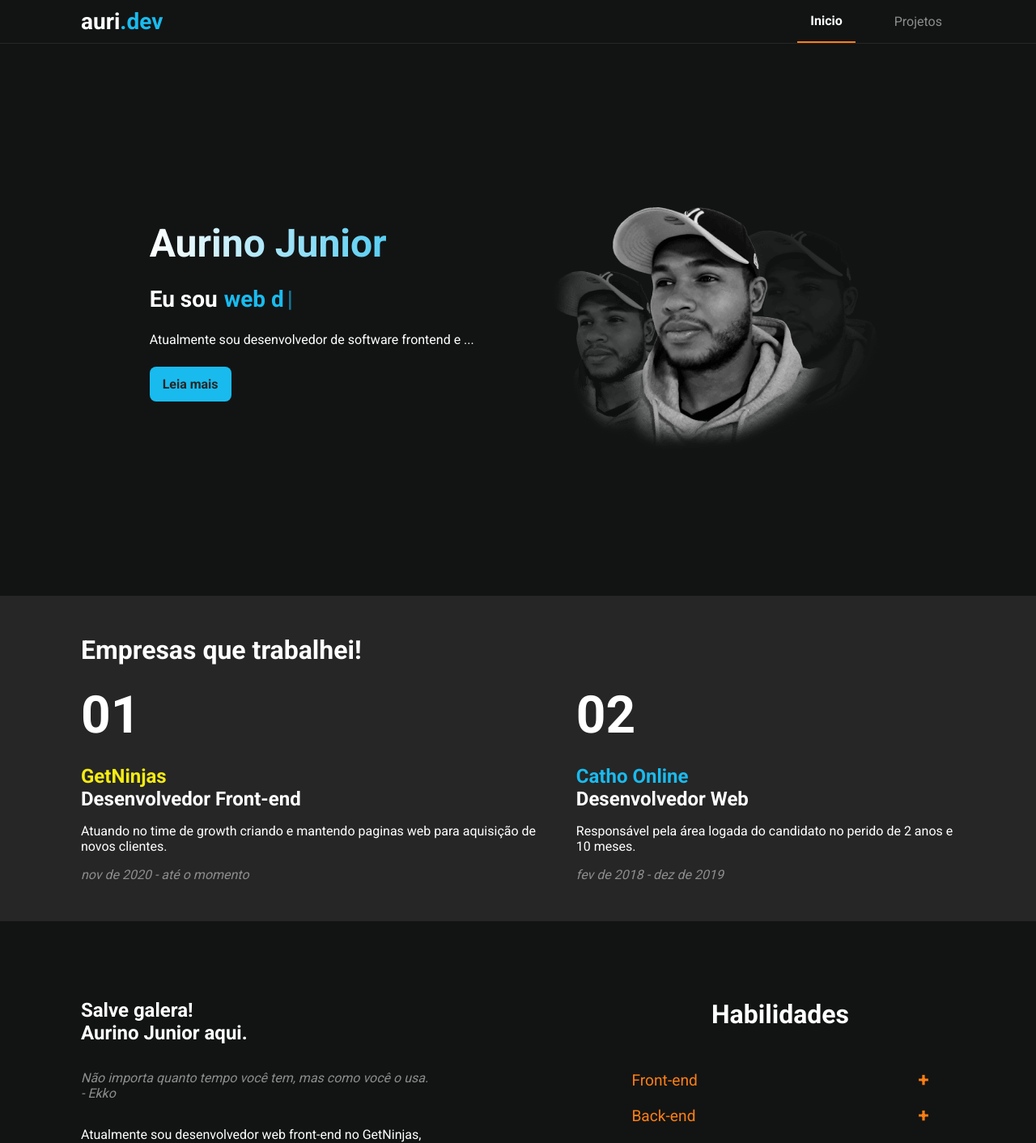
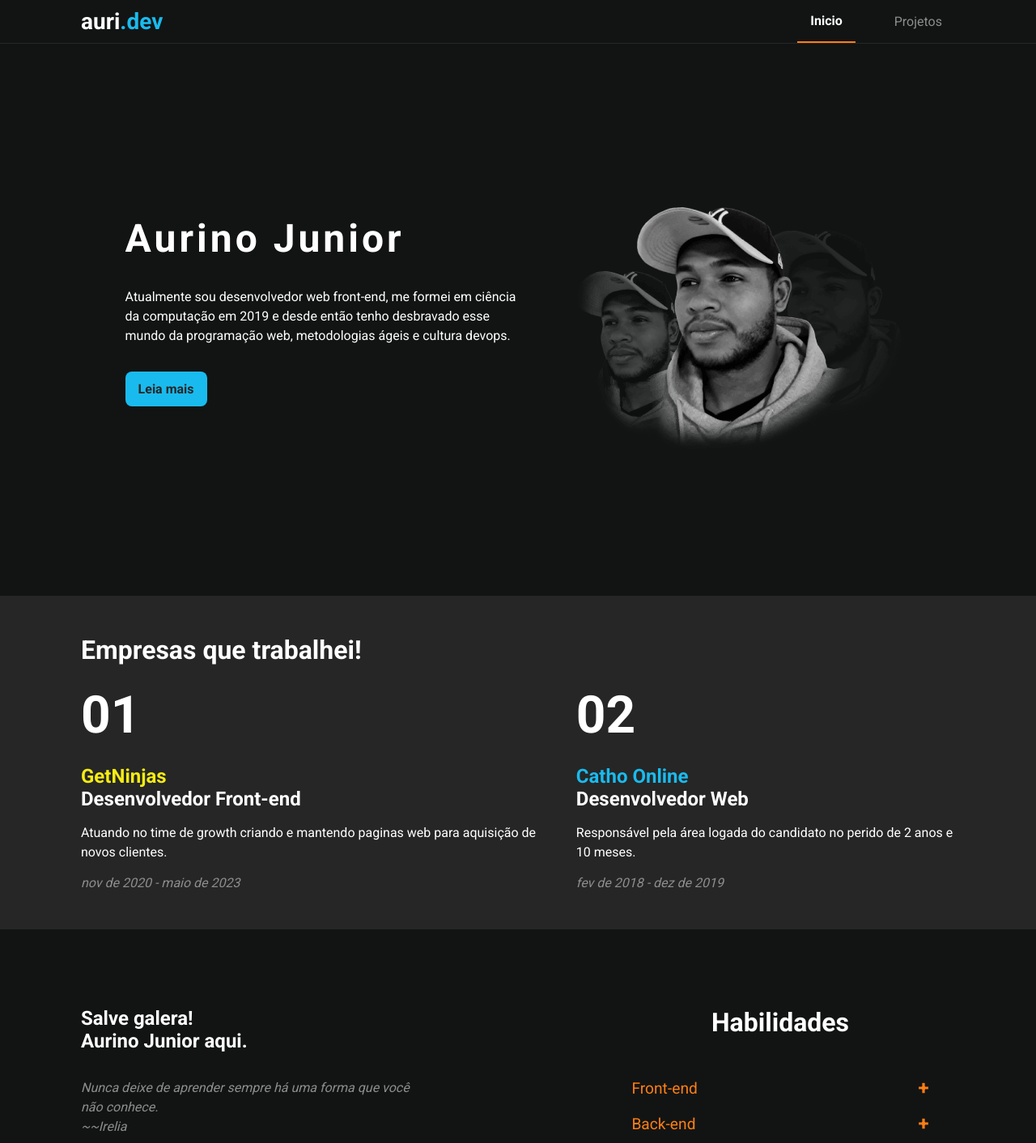
Before and after one commit to AurinoJunior/aurino.dev-v2-old, a Next.js app: page / in a window 1280 px wide. Shown: the top 1412 px of the page at 81% size. Built offline with nearby package versions, Linux system fonts and the light colour scheme.

Commit message:
Remove animation subtitle

```diff
--- a/src/components/Home/About/About.styles.ts
+++ b/src/components/Home/About/About.styles.ts
@@ -19,9 +19,12 @@ export const AboutQuote = styled.blockquote`
   font-style: italic;
   color: ${gray_500};
   font-weight: 400;
+  line-height: 150%;
 `
 
 export const AboutParagraph = styled.p`
+  line-height: 175%;
+
   & + p {
     margin-top: 1rem;
   }
--- a/src/components/Home/About/About.tsx
+++ b/src/components/Home/About/About.tsx
@@ -26,7 +26,7 @@ export const About = ({ data }: IAboutProps) => {
     <AboutBox id="about">
       <div>
         <h2>{lineBreakText(title)}</h2>
-        <AboutQuote>{quote}</AboutQuote>
+        <AboutQuote>{lineBreakText(quote)}</AboutQuote>
         {paragraphs.map((paragraph, index) => (
           <AboutParagraph key={index}>{paragraph}</AboutParagraph>
         ))}
--- a/src/components/Home/Hero/Hero.styles.ts
+++ b/src/components/Home/Hero/Hero.styles.ts
@@ -1,6 +1,6 @@
 import styled from 'styled-components'
 
-import { primary, tablet_size } from '../../../styles/Tokens'
+import { primary, tablet_size, white } from '../../../styles/Tokens'
 
 export const HeroBox = styled.section`
   display: flex;
@@ -18,55 +18,37 @@ export const HeroBox = styled.section`
 `
 
 export const HeroContent = styled.div`
+  flex: 0.75;
   display: flex;
   flex-direction: column;
   justify-content: space-between;
 
   margin-top: -3rem;
-  gap: 1.5rem;
+  gap: 2rem;
 
   z-index: 1;
+
+  p {
+    line-height: 150%;
+  }
 `
 
 export const HeroTitle = styled.h1`
   font-size: 3rem;
   font-weight: 700;
+  letter-spacing: 0.25rem;
 
-  background: linear-gradient(90deg, white, ${primary});
+  /* background: linear-gradient(90deg, white, ${primary}); */
+  background-color: ${white};
   -webkit-text-fill-color: transparent;
   -webkit-background-clip: text;
   background-clip: text;
 `
 
-export const HeroDescription = styled.h2`
-  font-size: 1.75rem;
-  display: flex;
-  align-items: center;
-  gap: 0.5rem;
-`
+export const HeroDescription = styled.p`
+  width: 100%;
 
-export const HeroAnimation = styled.span`
-  display: inline-block;
-  color: ${primary};
-
-  white-space: nowrap;
-  overflow: hidden;
-
-  &:after {
-    content: '|';
-    margin-left: 0.25rem;
-    color: ${primary};
-    animation: blinkCursor 500ms infinite normal;
-  }
-
-  @keyframes blinkCursor {
-    0%,
-    100% {
-      opacity: 1;
-    }
-
-    50% {
-      opacity: 0;
-    }
+  @media (min-width: ${tablet_size}) {
+    max-width: 50%;
   }
 `
--- a/src/components/Home/Hero/Hero.tsx
+++ b/src/components/Home/Hero/Hero.tsx
@@ -1,17 +1,10 @@
-import React, { useCallback, useEffect, useState } from 'react'
 import Image from 'next/image'
 
 import { Link } from '../../_ui'
 
 import myImage from '../../../assets/eu.png'
 
-import {
-  HeroBox,
-  HeroContent,
-  HeroTitle,
-  HeroDescription,
-  HeroAnimation
-} from './Hero.styles'
+import { HeroBox, HeroContent, HeroTitle } from './Hero.styles'
 
 interface IHeroProps {
   data: {
@@ -21,7 +14,6 @@ interface IHeroProps {
     img: {
       alt: string
     }
-    content: string
     cta: {
       link: string
       text: string
@@ -30,53 +22,14 @@ interface IHeroProps {
 }
 
 export const Hero = ({ data }: IHeroProps) => {
-  const { title, description, phraseAnimation, img, cta, content } = data
-  const [textAnimation, setTextAnimation] = useState('')
-
-  const typingAnimation = useCallback(() => {
-    phraseAnimation.split('').forEach((leter, i) => {
-      setTimeout(() => {
-        setTextAnimation((oldText) => oldText + leter)
-      }, 100 * i)
-    })
-  }, [phraseAnimation])
-
-  const reverseTypingAnimation = useCallback(() => {
-    phraseAnimation.split('').forEach((_, i) => {
-      setTimeout(() => {
-        setTextAnimation((oldText) => {
-          const arrTextAnimation = oldText.split('')
-          arrTextAnimation.pop()
-          return arrTextAnimation.join('')
-        })
-      }, 100 * i)
-    })
-  }, [phraseAnimation])
-
-  useEffect(() => {
-    if (textAnimation === phraseAnimation) {
-      setTimeout(() => {
-        reverseTypingAnimation()
-      }, 1000)
-    }
-
-    if (textAnimation.length === 0) {
-      setTimeout(() => {
-        typingAnimation()
-      }, 1000)
-    }
-  }, [phraseAnimation, reverseTypingAnimation, textAnimation, typingAnimation])
+  const { title, description, img, cta } = data
 
   return (
     <HeroBox>
       <Image src={myImage} alt={img.alt} layout="intrinsic" />
       <HeroContent>
         <HeroTitle>{title}</HeroTitle>
-        <HeroDescription>
-          {description}
-          <HeroAnimation>{textAnimation}</HeroAnimation>
-        </HeroDescription>
-        <p>{content}</p>
+        <p>{description}</p>
         <Link href={cta.link}>{cta.text}</Link>
       </HeroContent>
     </HeroBox>
--- a/src/components/Home/Worked/Worked.styles.ts
+++ b/src/components/Home/Worked/Worked.styles.ts
@@ -30,6 +30,10 @@ export const WorkedContent = styled.div`
     justify-content: space-around;
     gap: 2rem;
   }
+
+  p {
+    line-height: 150%;
+  }
 `
 
 interface WorkedSubTitleProps {
--- a/src/components/_ui/Contact/Contact.styles.ts
+++ b/src/components/_ui/Contact/Contact.styles.ts
@@ -26,6 +26,7 @@ export const Title = styled.h2`
 
 export const Paragraph = styled.p`
   text-align: center;
+  line-height: 150%;
 
   @media (min-width: ${tablet_size}) {
     width: 50%;
--- a/src/data/homeContent.json
+++ b/src/data/homeContent.json
@@ -4,12 +4,11 @@
   },
   "hero": {
     "title": "Aurino Junior",
-    "description": "Eu sou",
     "phraseAnimation": "web developer",
     "img": {
       "alt": "Imagem de Aurino Junior em preto e branco utilizando boné e casaco"
     },
-    "content": "Atualmente sou desenvolvedor de software frontend e ...",
+    "description": "Atualmente sou desenvolvedor web front-end, me formei em ciência da computação em 2019 e desde então tenho desbravado esse mundo da programação web, metodologias ágeis e cultura devops.",
     "cta": {
       "link": "#about",
       "text": "Leia mais"
@@ -24,7 +23,7 @@
         "color": "yellow",
         "position": "Desenvolvedor Front-end",
         "description": "Atuando no time de growth criando e mantendo paginas web para aquisição de novos clientes.",
-        "workedTime": "nov de 2020 - até o momento"
+        "workedTime": "nov de 2020 - maio de 2023"
       },
       {
         "number": "02",
@@ -38,9 +37,9 @@
   },
   "about": {
     "title": "Salve galera! \n Aurino Junior aqui.",
-    "quote": "Não importa quanto tempo você tem, mas como você o usa. - Ekko",
+    "quote": "Nunca deixe de aprender sempre há uma forma que você não conhece. \n ~~Irelia",
     "paragraphs": [
-      "Atualmente sou desenvolvedor web front-end no GetNinjas, me formei em ciência da computação em 2019 e desde então tenho desbravado esse mundo da programação web, metodologias ágeis e cultura devops.",
+      "Atualmente sou desenvolvedor web front-end, me formei em ciência da computação em 2019 e desde então tenho desbravado esse mundo da programação web, metodologias ágeis e cultura devops.",
       "Possuo experiência em teste AB, criação de design system, melhoria de métricas em web core vitals e criação de testes automatizados.",
       "Bom, espero conseguir compartilhar um pouco dos meus estudos com vocês e aprender bastante durantes esse processo, bora aprender juntos 🚀"
     ],
--- a/src/styles/GlobalStyles.ts
+++ b/src/styles/GlobalStyles.ts
@@ -30,7 +30,6 @@ export const GlobalStyle = createGlobalStyle`
     background: ${gray_900};
     color: ${white};
   }
-
 
   body,
   input,
--- a/src/utils/lineBreakText.tsx
+++ b/src/utils/lineBreakText.tsx
@@ -2,7 +2,10 @@ import { Fragment } from 'react'
 
 export function lineBreakText(text: string) {
   return text.split('\n').map((phrase, index) => {
-    if (index === 0) return <Fragment key={index}>{phrase}</Fragment>
+    if (index === 0) {
+      return <Fragment key={index}>{phrase}</Fragment>
+    }
+
     return (
       <Fragment key={index}>
         <br />
```
